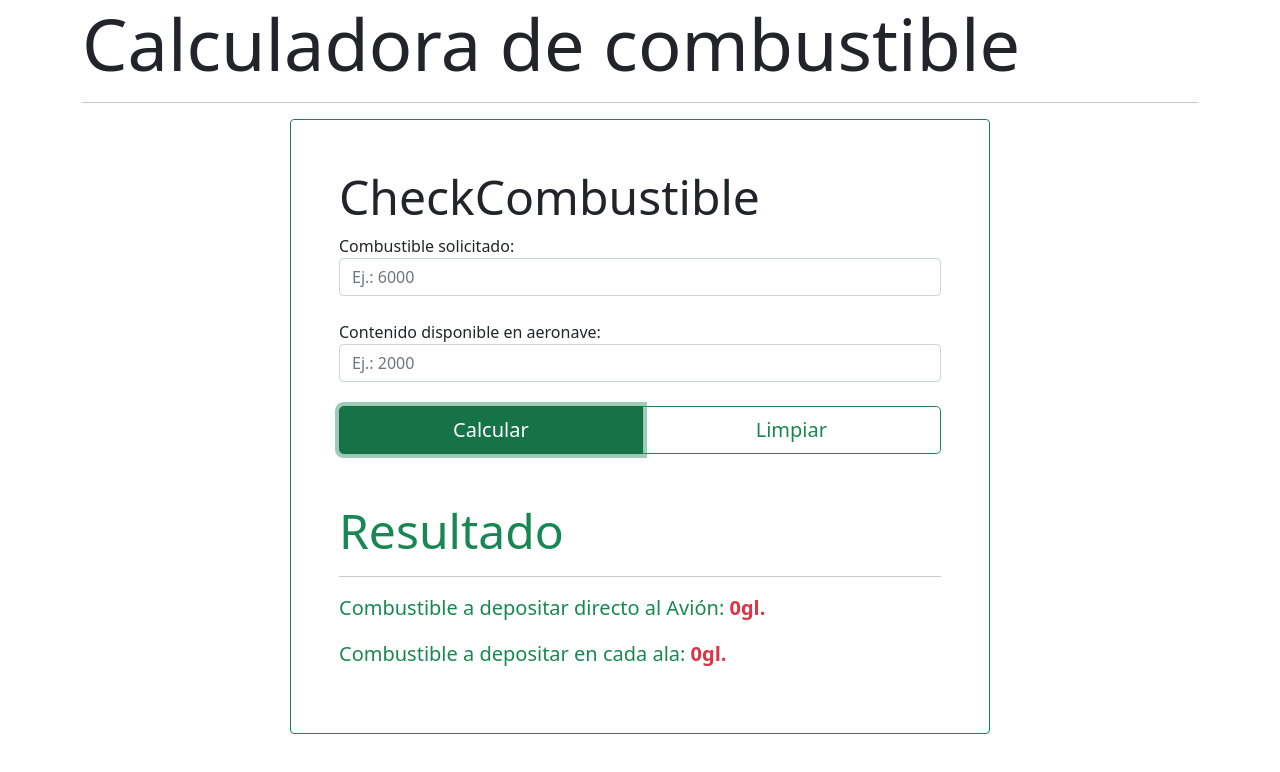
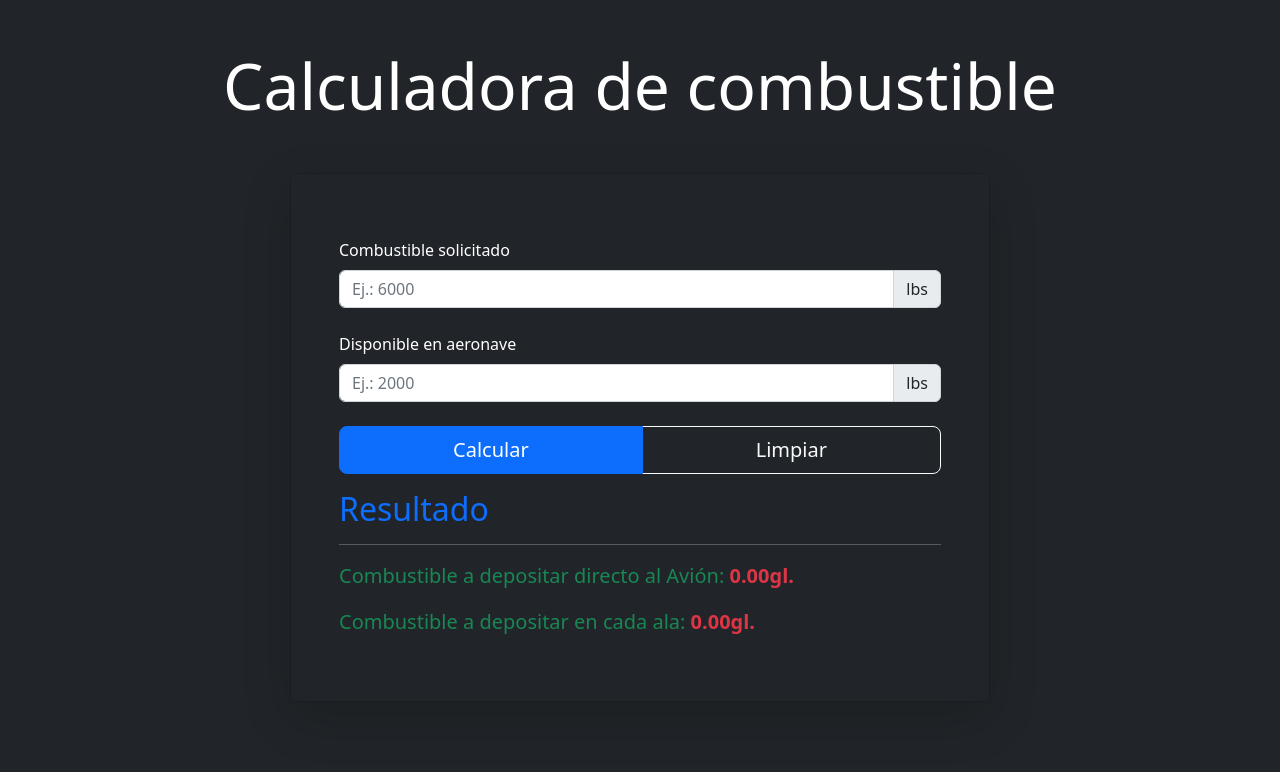
Before and after one commit to mrsanchez02/3bol-fuel-calculator, a plain HTML site: page index.html in a window 1280 px wide. Both pictures are taken after typing "5", "5" into the empty fields and a click on the button "Calcular". Drawn offline with nearby package versions, Linux system fonts and the light colour scheme.

Commit message:
Added UI improvements

```diff
--- a/index.html
+++ b/index.html
@@ -1,27 +1,61 @@
 <!DOCTYPE html>
 <html lang="en">
   <head>
-    <meta charset="UTF-8">
-    <meta http-equiv="X-UA-Compatible" content="IE=edge">
-    <meta name="viewport" content="width=device-width, initial-scale=1.0">
+    <meta charset="UTF-8" />
+    <meta http-equiv="X-UA-Compatible" content="IE=edge" />
+    <meta name="viewport" content="width=device-width, initial-scale=1.0" />
     <title>3bol Fuel Calculator</title>
-    <link rel="icon" href="./img/favicon.svg" type="image/gif" sizes="32x32">
-    <!-- Bootstrap 5.0 CSS -->
-    <link href="https://cdn.jsdelivr.net/npm/bootstrap@5.0.2/dist/css/bootstrap.min.css" rel="stylesheet" integrity="sha384-EVSTQN3/azprG1Anm3QDgpJLIm9Nao0Yz1ztcQTwFspd3yD65VohhpuuCOmLASjC" crossorigin="anonymous">
-    <link rel="stylesheet" href="./styles/style.css">
+    <link rel="icon" href="./img/favicon.svg" type="image/gif" sizes="32x32" />
+    <link
+      href="https://cdn.jsdelivr.net/npm/bootstrap@5.2.3/dist/css/bootstrap.min.css"
+      rel="stylesheet"
+      integrity="sha384-rbsA2VBKQhggwzxH7pPCaAqO46MgnOM80zW1RWuH61DGLwZJEdK2Kadq2F9CUG65"
+      crossorigin="anonymous"
+    />
+    <link
+      rel="stylesheet"
+      href="https://cdn.jsdelivr.net/npm/bootstrap-icons@1.4.1/font/bootstrap-icons.css"
+    />
   </head>
-<body>
+  <body class="bg-dark text-white">
+    <!-- TODO: Navbar -->
+    <!-- <nav class="navbar bg-primary">
       <div class="container">
-        <h1 class="display-2">Calculadora de combustible</h1>
-        <hr/>
+        <a class="navbar-brand">
+          <i class="bi bi-github"></i>
+        </a>
+        <form class="d-flex" role="search">
+          <div class="form-check form-switch">
+            <input
+              class="form-check-input"
+              type="checkbox"
+              role="switch"
+              id="flexSwitchCheckDefault"
+            />
+            <label class="form-check-label" for="flexSwitchCheckDefault"
+              >Light/Dark mode</label
+            >
+          </div>
+        </form>
+      </div>
+    </nav> -->
+    <!-- Header -->
+    <header class="my-5">
+      <h1 class="display-3 text-center">Calculadora de combustible</h1>
+    </header>
+    <!-- Main -->
+    <div class="container">
       <div class="d-flex justify-content-center">
-        <div class="card p-5 border-success mb-3" style="width: 700px;">
-        <div class="mb-5">
-            <form id='formulario'>
-                <h3 class="display-5">CheckCombustible</h3>
-                <div class="mb-3 row">
-                    <label for="contenido_avion" class="form-label">
-                        Combustible solicitado:
+        <div class="card p-5 mb-3 bg-dark text-white shadow-lg" style="width: 700px" id="mainCard">
+          <form id="formulario" class="my-3">
+            <label for="contenido_avion" class="form-label"
+              >Combustible solicitado</label
+            >
+            <span
+              data-bs-toggle="tooltip"
+              title="Combustible solicitado por el capitan"
+            >
+              <div class="input-group mb-4">
                 <input
                   type="number"
                   name="solicitado"
@@ -29,12 +63,18 @@
                   class="form-control"
                   placeholder="Ej.: 6000"
                   required
+                />
+                <span class="input-group-text">lbs</span>
+              </div>
+            </span>
+            <span
+              data-bs-toggle="tooltip"
+              title="Total del combustible en la aeronave."
             >
-                    </label>
-                </div>
-                <div class="mb-3 row">
-                    <label for="contenido_avion" class="form-label">
-                        Contenido disponible en aeronave:
+              <label for="contenido_avion" class="form-label"
+                >Disponible en aeronave</label
+              >
+              <div class="input-group mb-4">
                 <input
                   type="number"
                   name="contenido_avion"
@@ -42,38 +82,46 @@
                   class="form-control"
                   placeholder="Ej.: 2000"
                   required
-                        >
-                    </label>
+                />
+                <span class="input-group-text">lbs</span>
               </div>
-                <div class="btn-group btn-group-lg d-flex" role='group'>
-                    <button class="btn btn-success" id='btnCalcular'>Calcular</button>
-                    <button class="btn btn-outline-success" type="reset">Limpiar</button>
+            </span>
+            <div class="btn-group btn-group-lg d-flex" role="group">
+              <button class="btn btn-primary" id="btnCalcular">Calcular</button>
+              <button class="btn btn-outline-light" type="reset">
+                Limpiar
+              </button>
             </div>
           </form>
-        </div>
-        <div >
-            <h3 class="display-5 text-success">Resultado</h3>
-            <hr/>
-            <div id="resultado">
-            </div>
+          <div>
+            <h2 class="text-primary">Resultado</h2>
+            <hr />
+            <div id="resultado"></div>
           </div>
           <div id="historial">
-            <h3 class="display-5 text-success">historico</h3>
+            <h4 class="text-primary">Operaciones anteriores:</h4>
+            <div class="my-3">
+              <ol class="list-group list-group-numbered" id="historico"></ol>
+            </div>
             <span data-bs-toggle="tooltip" title="Limpia el historial">
-                <button class="btn btn-sm btn-outline-danger" type="button" id="cleanHistorial">Limpiar historial</button>
+              <button
+                class="btn btn-sm btn-outline-danger"
+                type="button"
+                id="cleanHistorial"
+              >
+                Limpiar historial
+              </button>
             </span>
-
-            <hr/>
-            <div class="mt-3">
-                <ol class="list-group list-group-numbered" id="historico">
-                </ol>
-            </div>
           </div>
         </div>
       </div>
     </div>
     <!-- JS Scripts -->
-    <script src="https://cdn.jsdelivr.net/npm/bootstrap@5.0.2/dist/js/bootstrap.bundle.min.js" integrity="sha384-MrcW6ZMFYlzcLA8Nl+NtUVF0sA7MsXsP1UyJoMp4YLEuNSfAP+JcXn/tWtIaxVXM" crossorigin="anonymous"></script>
+    <script
+      src="https://cdn.jsdelivr.net/npm/bootstrap@5.0.2/dist/js/bootstrap.bundle.min.js"
+      integrity="sha384-MrcW6ZMFYlzcLA8Nl+NtUVF0sA7MsXsP1UyJoMp4YLEuNSfAP+JcXn/tWtIaxVXM"
+      crossorigin="anonymous"
+    ></script>
     <script src="./scripts/app.js"></script>
   </body>
 </html>
--- a/scripts/app.js
+++ b/scripts/app.js
@@ -1,4 +1,4 @@
-var solicitado_capitan = document.getElementById('solicitado_capitan');
+const solicitado_capitan = document.getElementById('solicitado_capitan');
 const contenido_avion = document.getElementById('contenido_avion');
 
 const btnCalcular = document.getElementById('btnCalcular');
@@ -8,18 +8,25 @@ const resultado = document.getElementById('resultado');
 const historico = document.getElementById('historico')
 const historial = document.getElementById('historial')
 
-var operaciones = [];
+let operaciones = [];
 const display = JSON.parse(localStorage.getItem('db_operaciones'))
 operaciones = display;
+
+class AirpcraftFuel {
+    constructor(fuelToPlane,fuelToWings){
+        this.fuelToPlane = fuelToPlane
+        this.fuelToWings = fuelToWings
+    }
+}
 
 const mostrarHistorico = () => {
     historico.innerHTML=''
     operaciones.map( (element,index) => {
         historico.innerHTML += `
-        <li class="list-group-item d-flex justify-content-between align-items-start">
+        <li class="list-group-item d-flex justify-content-between align-items-start bg-transparent text-light border-light">
             <div class="ms-2 me-auto">
-                <div class="fw-bold">${element['Directo al avion']}</div>
-                ${element['En cada ala']}
+                <div class="fw-bold">${element.fuelToPlane}</div>
+                ${element.fuelToWings}
             </div>
         </li>
     `
@@ -44,35 +51,27 @@ formulario.addEventListener('submit', e => {
     const calculoCombustible = diferencia / 6.7;
     const combustibleCadaAla = calculoCombustible/2
 
-    console.log(`Combustible a depositar directo al Avión: ${calculoCombustible.toFixed()}`);
-    console.log(`Combustible a depositar en cada ala: ${combustibleCadaAla.toFixed()}`);
-
-    operaciones.push(
-        {
-        'Directo al avion': `${calculoCombustible}`,
-        'En cada ala':`${combustibleCadaAla}`
-    })
+    operaciones.push( new AirpcraftFuel(Number.parseFloat(calculoCombustible).toFixed(2), Number.parseFloat(combustibleCadaAla).toFixed(2)) )
 
     resultado.innerHTML=`
     <p class="lead text-success">
         Combustible a depositar directo al Avión:
-        <span class="text-danger fw-bold">${calculoCombustible.toFixed()}gl.</span>
+        <span class="text-danger fw-bold">${Number.parseFloat(calculoCombustible).toFixed(2)}gl.</span>
     </p>
     <p class="lead text-success">
         Combustible a depositar en cada ala:
-        <span class="text-danger fw-bold">${combustibleCadaAla.toFixed()}gl.</span>
+        <span class="text-danger fw-bold">${Number.parseFloat(combustibleCadaAla).toFixed(2)}gl.</span>
     </p>
     `
     solicitado_capitan.value=''
     contenido_avion.value=''
 
-    console.log(operaciones)
-    localStorage.setItem('db_operaciones',JSON.stringify(operaciones))
+    localStorage.setItem('db_operaciones',JSON.stringify(operaciones));
     mostrarHistorico();
 })
 
 cleanHistorial.addEventListener('click',()=>{
     localStorage.clear();
     historico.innerHTML='';
-    historial.style='display:none'
+    historial.style='display:none';
 })
```
Lines whose indentation alone changed are shown as unchanged.
